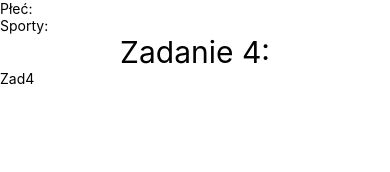
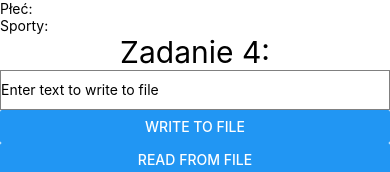
Before and after one commit to Wilus23/pam, a React Native app: screen / in a window 390 px wide. Shown: the part 2337-2509 px from the top of the page. Before the commit the page ends 2424 px from the top, so only its background shows below. Built offline with nearby package versions, Linux system fonts and the light colour scheme.

Commit message:
zad 4 prawie skonczone w osobnych modulach

```diff
--- a/app.json
+++ b/app.json
@@ -21,7 +21,7 @@
       "supportsTablet": true
     },
     "android": {
-      "permissions":["READ_EXTERNAL_STORAGE", "WRITE_EXTERNAL_STORAGE", "INTERNET"],
+      "permissions":["READ_EXTERNAL_STORAGE", "WRITE_EXTERNAL_STORAGE", "ACCESS_FINE_LOCATION", "INTERNET"],
       "adaptiveIcon": {
         "foregroundImage": "./assets/adaptive-icon.png",
         "backgroundColor": "#FFFFFF"
--- a/components/z4/Zad4.js
+++ b/components/z4/Zad4.js
@@ -1,21 +1,109 @@
-import { View, Text } from "react-native";
-import React, { useEffect } from "react";
-import axios from "axios";
-import customData from "./customData.json";
-export default function Zad4() {
-  useEffect(() => {
-    const result = JSON.stringify(customData);
-    console.log(result);
+// import { View, Text, Button } from "react-native";
+// import React, { useEffect } from "react";
+// import axios from "axios";
+// import * as FileSystem from "expo-file-system";
+// import * as Sharing from "expo-sharing";
+// import { Document, Packer, Paragraph, HeadingLevel, TextRun } from "docx";
+// const { StorageAccessFramework } = FileSystem;
 
-    // fetch("./message.txt")
-    //   .then((r) => r.text())
-    //   .then((text) => {
-    //     console.log(text);
-    //   });
-  }, []);
+// export default function Zad4() {
+// const generateWordDocument = () => {
+//   let doc = new Document({
+//     sections: [
+//       {
+//         children: [
+//           new Paragraph({
+//             text: "Hello YouTube",
+//             heading: HeadingLevel.TITLE,
+//           }),
+//           new Paragraph({
+//             text: "Do you want to learn how to create a word document?",
+//             heading: HeadingLevel.HEADING_1,
+//           }),
+//           new Paragraph({ text: "Of course you do!" }),
+//           new Paragraph({
+//             children: [
+//               new TextRun({ text: "My", bold: true, color: "#ff0000" }),
+//             ],
+//             bullet: { level: 0 },
+//           }),
+//           new Paragraph({ text: "Bullet", bullet: { level: 0 } }),
+//           new Paragraph({ text: "Point", bullet: { level: 1 } }),
+//           new Paragraph({ text: "List!", bullet: { level: 0 } }),
+//         ],
+//       },
+//     ],
+//   });
+
+//   Packer.toBase64String(doc).then((base64) => {
+//     const filename = FileSystem.documentDirectory + "MyWordDocument.docx";
+//     FileSystem.writeAsStringAsync(filename, base64, {
+//       encoding: FileSystem.EncodingType.Base64,
+//     }).then(() => {
+//       console.log(`Saved file: ${filename}`);
+//       Sharing.shareAsync(filename);
+//     });
+//   });
+// };
+
+// próba z txt
+
+//   const generateTxt = () => {
+//     let doc = "mój string";
+//     const filename = FileSystem.documentDirectory + "text.txt";
+//     FileSystem.writeAsStringAsync(filename, doc);
+//     console.log(`Saved file: ${filename}`);
+//     Sharing.shareAsync(filename);
+//   };
+
+//   return (
+//     <View>
+//       <Text>Zad4</Text>
+//       <Button title="Generate Word Document" onPress={generateTxt} />
+//     </View>
+//   );
+// }
+
+// Kolejna próba
+
+import React, { useState } from "react";
+import { TextInput, Text, View, Button } from "react-native";
+import AsyncStorage from "@react-native-async-storage/async-storage";
+
+const TextFileExample = () => {
+  const [text, setText] = useState("");
+  const [fileText, setFileText] = useState("");
+
+  const writeFile = async () => {
+    try {
+      await AsyncStorage.setItem("myfile", text);
+    } catch (error) {
+      console.log("Error writing to file: ", error);
+    }
+  };
+
+  const readFile = async () => {
+    try {
+      const fileData = await AsyncStorage.getItem("myfile");
+      setFileText(fileData);
+    } catch (error) {
+      console.log("Error reading file: ", error);
+    }
+  };
+
   return (
     <View>
-      <Text>Zad4</Text>
+      <TextInput
+        style={{ height: 40, borderColor: "gray", borderWidth: 1 }}
+        onChangeText={(text) => setText(text)}
+        value={text}
+        placeholder="Enter text to write to file"
+      />
+      <Button title="Write to file" onPress={writeFile} />
+      <Button title="Read from file" onPress={readFile} />
+      <Text>{fileText}</Text>
     </View>
   );
-}
+};
+
+export default TextFileExample;
```
Also changed, not shown: package.json (+6 -1 lines), 1 other file (tests, documents, lock files or other folders).
